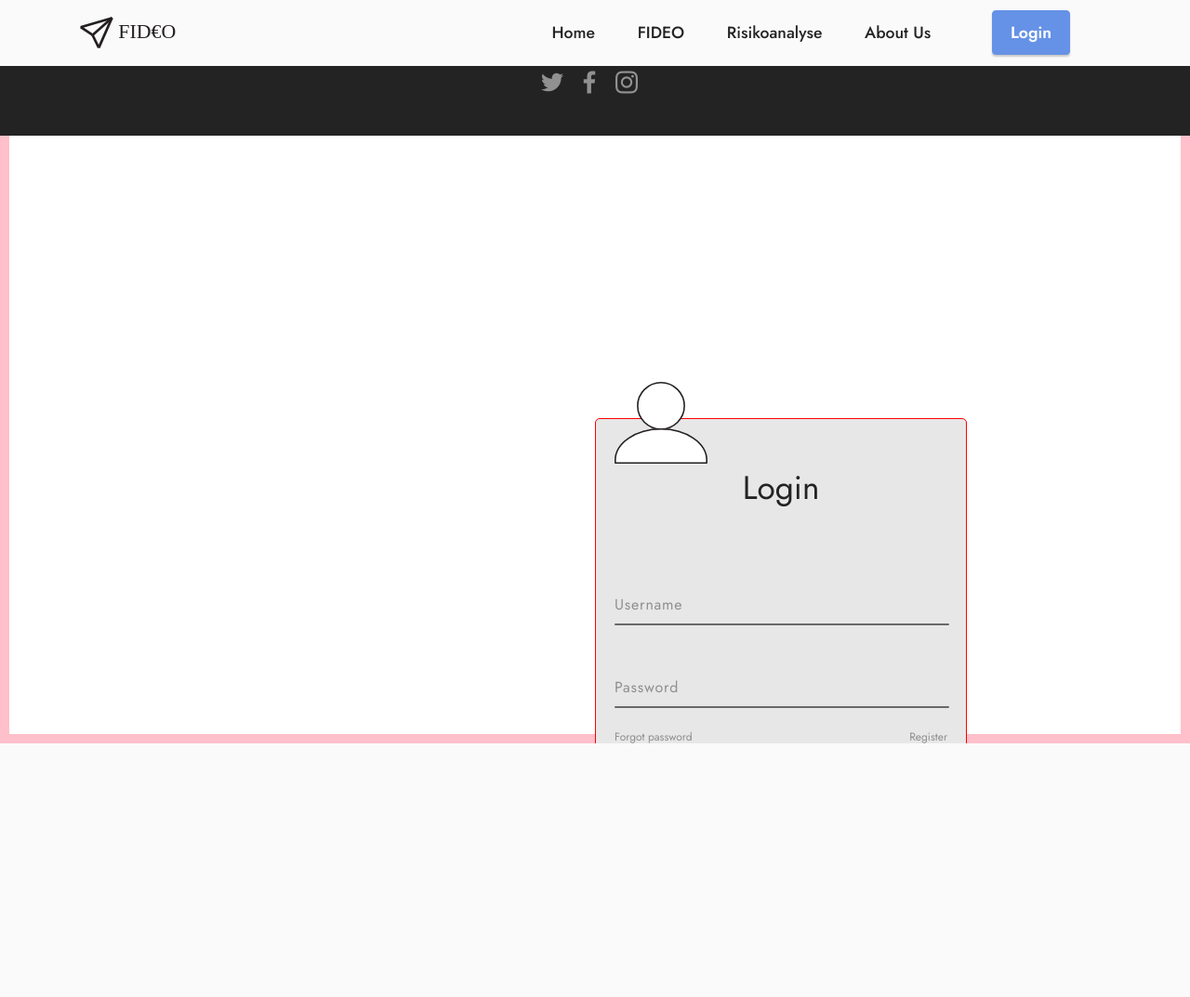
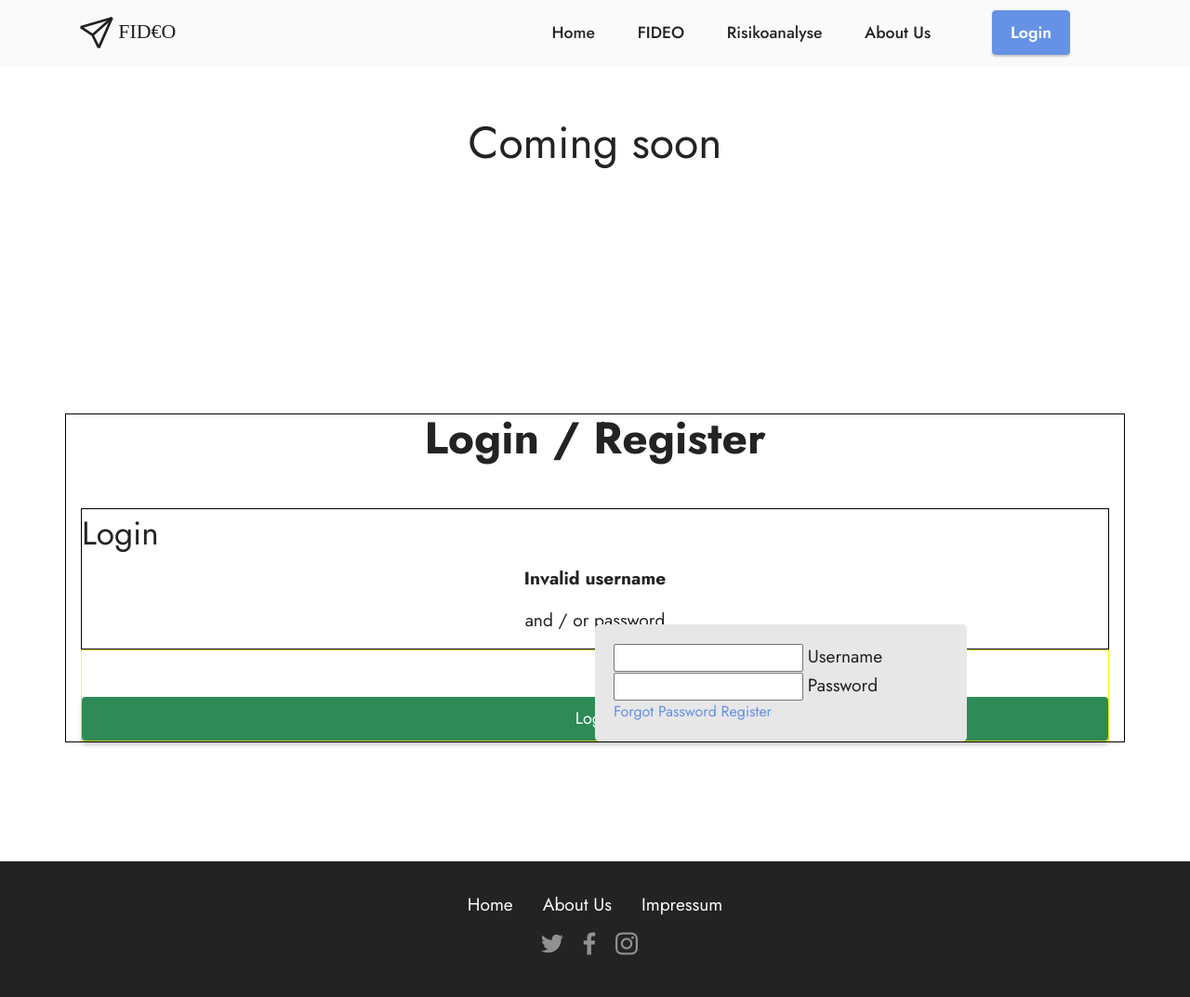
Before and after one commit to LWaetzig/Fallstudie, a Django app: page /login/ in a window 1280 px wide. Shown: the whole page at 93% size. Before the commit the page ends 800 px from the top, so only its background shows below. Run offline with Django 4.2, Linux system fonts and the light colour scheme; some libraries are stand-ins or nearby versions.

Commit message:
feat(login.html): add interface for login

```diff
--- a/fideo/templates/login.html
+++ b/fideo/templates/login.html
@@ -1,33 +1,47 @@
 {% extends 'base.html' %}
-{% block content%}
-<section id="asndioashd">
-  <div class="login-form" style="border: 10px solid pink;">
-    <div class="login-card-body" style="border:1px solid red">
-      <img src="../static/images/login_icon.svg">
-      <h5 class="display-5 align-center">Login</h5>
-      <div id="login-error-msg-holder">
-        <p id="error-msg">Invalid username <span id="error-msg-second-line">and / or password</span></p>
-      </div>
-      <div class="form-body" id="login-field">
-        <div class="input-box">
-          <input type="text" name="username" id="username-field" required="required">
-          <span class="display-5">Username</span>
-          <i></i>
-        </div>
-        <div class="input-box">
-          <input type="text" name="password" id="username-field" required="required">
-          <span class="display-5">Password</span>
-          <i></i>
-        </div>
-        <div class="login-links">
-          <a href="#">Forgot password</a>
-          <a href="#">Register</a>
+{% block content %}
+
+<section class="cid-sFzz5E692j">
+  <div class="container">
+    <h1 class="display-2 align-center">Coming soon</h1>
+  </div>
+</section>
+
+<section class="cid-sFzz5E692j">
+  <div class="container" style="border:1px solid black">
+    <div class="sctn-heading">
+      <h4 class="align-center mb-5 display-2">
+        <strong>Login / Register</strong>
+      </h4>
+    </div>
+    <div class="login-card">
+      <div class="login-card-header" style="border: 1px solid black;">
+        <h5 class="display-5 align center">Login</h5>
+        <div class="login-error-msg-holder">
+          <p class="display-7 align-center"><strong>Invalid username</p>
+          <p class="display-7 align-center">and / or password</p>
         </div>
       </div>
-      <div class="form-footer">
-        <button type="button" class="login-btn" id="login-form-submit" onclick="closePopup()">Login</button>
+      <div class="login-card-body">
+        <div class="form-holder">
+          <input type="text" name="username" id="username-field" required="required">
+          <span class="display-7">Username</span>
+        </div>
+        <div class="form-holder">
+          <input type="password" name="password" id="password-field" required="required">
+          <span class="display-7">Password</span>
+        </div>
+        <div class="links-holder">
+          <a href="">Forgot Password</a>
+          <a href="">Register</a>
+        </div>
+      </div>
+      <div class="login-card-footer" style="border: 1px solid yellow;">
+        <button class="login-btn" id="login-form-submit" type="button">Login</button>
       </div>
     </div>
   </div>
 </section>
+
+
 {%endblock%}
```
